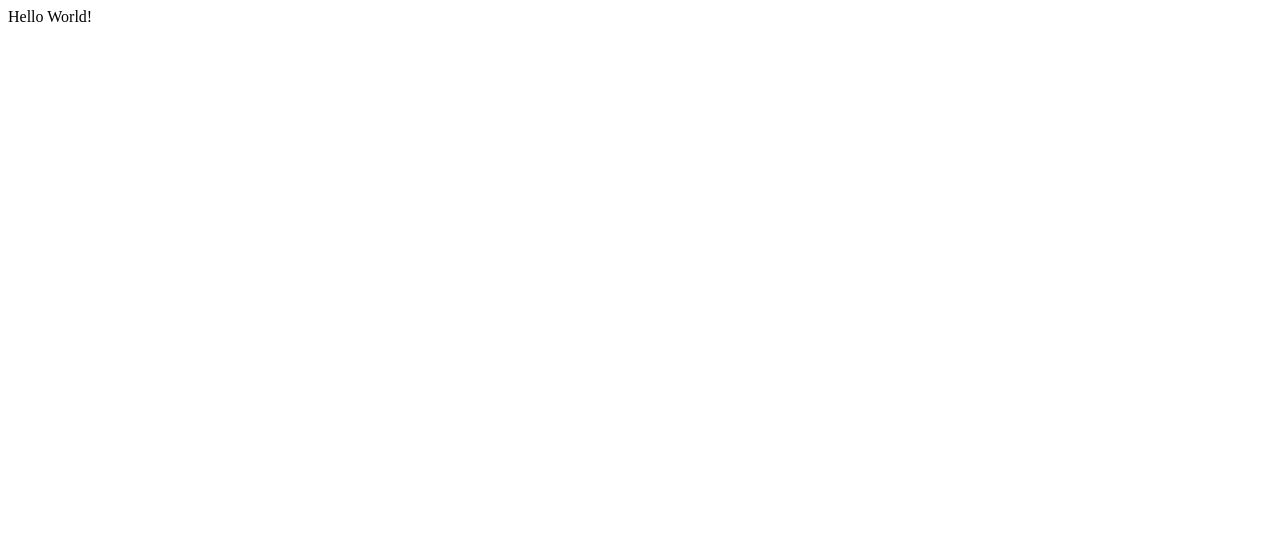
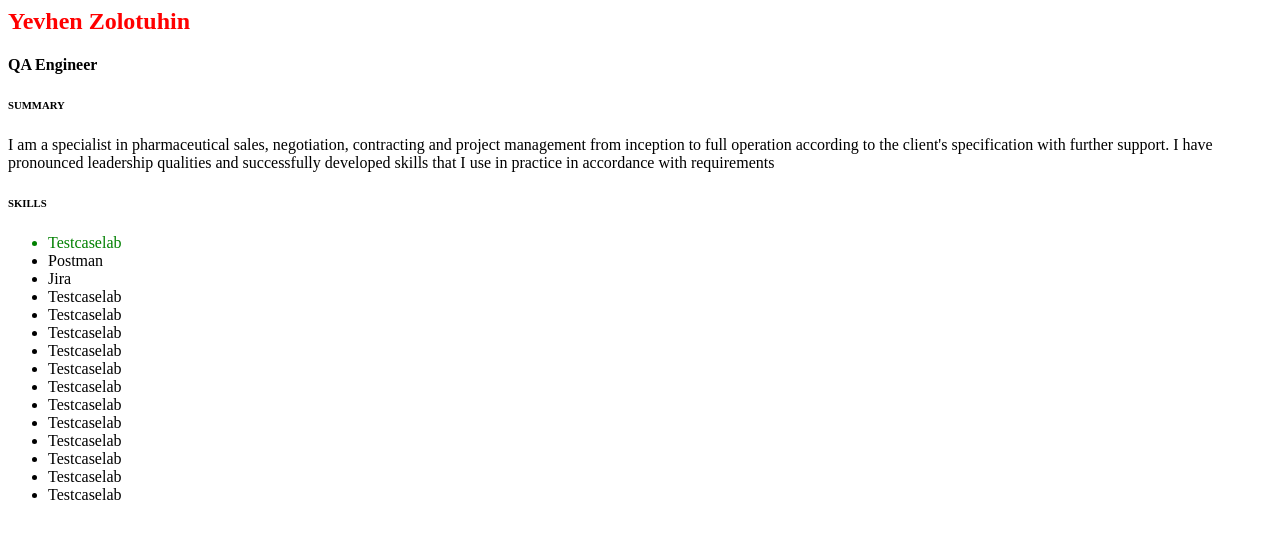
Before and after one commit to Zolotuhin-Yevhen/Zolotuhin-Yevhen, a plain HTML site: page src/index.html in a window 1280 px wide. Drawn offline with Linux system fonts and the light colour scheme.

Commit message:
add css file

```diff
--- a/src/index.html
+++ b/src/index.html
@@ -1,10 +1,49 @@
-<!DOCTYPE html>
+
 <html lang="en">
+
 <head>
     <meta charset="UTF-8">
-    <title>Hillel Demo</title>
+    <meta http-equiv="X-UA-Compatible" content="IE=edge">
+    <link rel="stylesheet" type="text/css" href="resume.css">
+    <title>"CV Zolotuhin Yevhen"</title>
 </head>
+
 <body>
-Hello World!
+    <div>
+        <div>
+            <h2><b>Yevhen Zolotuhin</b></h2>
+            <H4><b>QA Engineer</b></H4>
+            <div>
+            <h6>SUMMARY</h6>
+            <p>I am a specialist in pharmaceutical sales, negotiation, contracting and
+                project management from inception to full operation according to the client's
+                specification with further support. I have pronounced leadership qualities
+                and successfully developed skills that I use in practice in accordance with
+                requirements</p>
+            </div>
+            <div>
+                <h6>SKILLS</h6>
+                <ul>
+                    <li class="test">Testcaselab</li>
+                    <li>Postman</li>
+                    <li>Jira</li>
+                    <li>Testcaselab</li>
+                    <li>Testcaselab</li>
+                    <li>Testcaselab</li>
+                    <li>Testcaselab</li>
+                    <li>Testcaselab</li>
+                    <li>Testcaselab</li>
+                    <li>Testcaselab</li>
+                    <li>Testcaselab</li>
+                    <li>Testcaselab</li>
+                    <li>Testcaselab</li>
+                    <li>Testcaselab</li>
+                    <li>Testcaselab</li>
+                </ul>
+            </div>
+
+        </div>
+
+    </div>
 </body>
 </html>
--- /dev/null
+++ b/src/resume.css
@@ -0,0 +1,7 @@
+h2 {
+    color: red;
+}
+
+.test {
+    color: green;
+}
```
